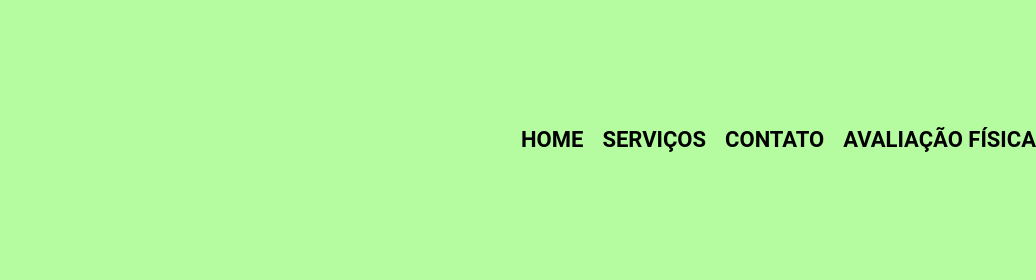
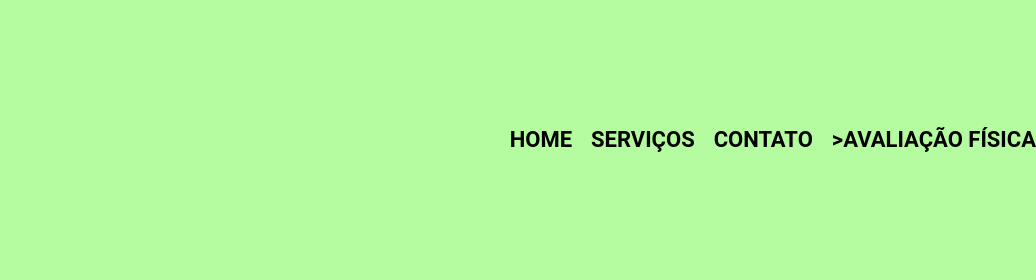
Before and after one commit to JC-Peixe/Peixe-Personal-Site, a plain HTML site: page produtos/produtos.html in a window 1280 px wide. Shown: the top 280 px of the page, 244-1280 px from the left. Drawn offline with Linux system fonts and the light colour scheme.

Commit message:
pagina de avaliações
atualização páginas

```diff
--- a/produtos/produtos.html
+++ b/produtos/produtos.html
@@ -11,6 +11,7 @@
         <link rel="stylesheet" href="../css/nav-footer.css">
 
     </head>
+    <!-- <a href="http://www.saudeemmovimento.com.br/saude/avaliation_fisica_i.htm" target="_blank" rel="nofollow"></a> -->
     <body>
         <header>
             <div class="caixa">
@@ -20,7 +21,7 @@
                         <li><a href="../index.html" target="_self" rel="prev">Home</a></li>
                         <li><a href="produtos.html" target="_self" rel="next">Serviços</a></li>
                         <li><a href="../contato/contato.html" target="_self" rel="next">Contato</a></li>
-                        <li><a href="http://www.saudeemmovimento.com.br/saude/avaliation_fisica_i.htm" target="_blank" rel="nofollow">Avaliação Física</a></li>
+                        <li><a href="../avaliações/imc.html" target="_self" rel="next">>Avaliação Física</a></li>
                     </ul>
                 </nav>
             </div>
```
Also changed, not shown: avaliações/imc.html (+1 -1 lines), contato/contato.html (+1 -1 lines), index.html (+1 -1 lines).
